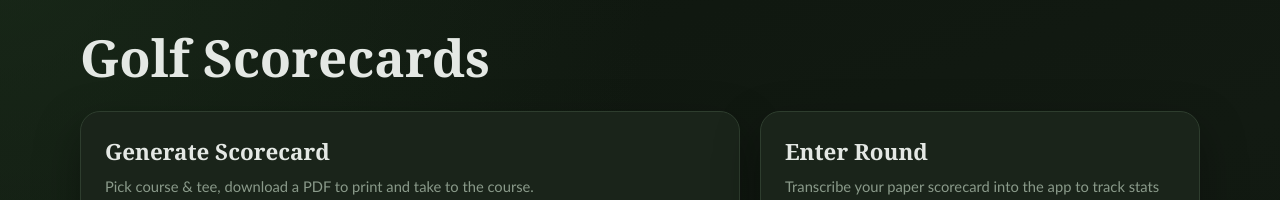
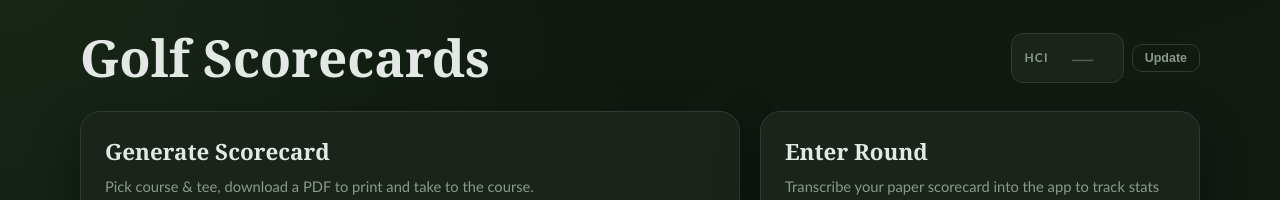
Before and after one commit to Brakjen/golf-scorecards, a FastAPI app: page / in a window 1280 px wide. Shown: the part 44-244 px from the top of the page. Run offline with FastAPI, Linux system fonts and the light colour scheme; data that the repository does not hold is empty.

Commit message:
feat: add persistent handicap index with landing page editor
- settings table (key-value) in SQLite schema
- SettingsRepository with async get/set
- Prominent HCI badge on landing page (top-right, inline edit)
- POST /settings/handicap route to update stored value
- Auto-fill handicap_index on round creation from stored HCI

```diff
--- a/src/golf_scorecards/db/schema.sql
+++ b/src/golf_scorecards/db/schema.sql
@@ -45,3 +45,8 @@ CREATE TABLE IF NOT EXISTS insights_cache (
     rounds_hash     TEXT NOT NULL,
     insights_json   TEXT NOT NULL
 );
+
+CREATE TABLE IF NOT EXISTS settings (
+    key   TEXT PRIMARY KEY,
+    value TEXT NOT NULL
+);
--- /dev/null
+++ b/src/golf_scorecards/settings_repo.py
@@ -0,0 +1,63 @@
+"""Key-value settings persistence in SQLite."""
+
+from __future__ import annotations
+
+import aiosqlite
+
+from golf_scorecards.db.connection import get_connection
+
+
+class SettingsRepository:
+    """Async get/set for the ``settings`` key-value table.
+
+    Args:
+        db_path: Filesystem path to the SQLite database file.
+    """
+
+    def __init__(self, db_path: str) -> None:
+        self._db_path = db_path
+
+    async def _conn(self) -> aiosqlite.Connection:
+        """Open a new async database connection.
+
+        Returns:
+            An open ``aiosqlite.Connection`` ready for queries.
+        """
+        return await get_connection(self._db_path)
+
+    async def get(self, key: str) -> str | None:
+        """Retrieve a setting value by key.
+
+        Args:
+            key: The setting key.
+
+        Returns:
+            The stored value string, or ``None`` if the key does not exist.
+        """
+        conn = await self._conn()
+        try:
+            cursor = await conn.execute(
+                "SELECT value FROM settings WHERE key = ?", (key,),
+            )
+            row = await cursor.fetchone()
+            return row["value"] if row else None
+        finally:
+            await conn.close()
+
+    async def set(self, key: str, value: str) -> None:
+        """Create or update a setting.
+
+        Args:
+            key: The setting key.
+            value: The value to store.
+        """
+        conn = await self._conn()
+        try:
+            await conn.execute(
+                "INSERT INTO settings (key, value) VALUES (?, ?) "
+                "ON CONFLICT(key) DO UPDATE SET value = excluded.value",
+                (key, value),
+            )
+            await conn.commit()
+        finally:
+            await conn.close()
--- a/src/golf_scorecards/static/styles/app.css
+++ b/src/golf_scorecards/static/styles/app.css
@@ -845,11 +845,82 @@ tfoot th {
 
 /* ── Landing page ──────────────────────────────────────────────────── */
 
+.landing-top {
+  display: flex;
+  align-items: center;
+  justify-content: space-between;
+  gap: 16px;
+  margin-bottom: 28px;
+}
+
 .landing-title {
-  margin: 0 0 28px;
+  margin: 0;
   font-family: var(--font-heading);
   font-size: clamp(2rem, 4vw, 3.2rem);
   line-height: 1;
+}
+
+.hci-badge {
+  flex-shrink: 0;
+}
+
+.hci-form {
+  display: flex;
+  align-items: center;
+  gap: 8px;
+}
+
+.hci-label {
+  display: flex;
+  align-items: center;
+  gap: 6px;
+  padding: 6px 12px;
+  border: 1px solid var(--rule);
+  border-radius: 12px;
+  background: var(--panel);
+}
+
+.hci-label__text {
+  font-size: 0.75rem;
+  font-weight: 700;
+  text-transform: uppercase;
+  letter-spacing: 0.1em;
+  color: var(--muted);
+}
+
+.hci-input {
+  width: 56px;
+  padding: 4px 0;
+  background: transparent;
+  border: none;
+  color: var(--accent);
+  font-family: var(--font-heading);
+  font-size: 1.3rem;
+  font-weight: 700;
+  text-align: center;
+  outline: none;
+}
+
+.hci-input::placeholder {
+  color: var(--muted);
+  opacity: 0.5;
+}
+
+.hci-save {
+  padding: 6px 12px;
+  background: transparent;
+  border: 1px solid var(--rule);
+  border-radius: 10px;
+  color: var(--muted);
+  font-size: 0.78rem;
+  font-weight: 600;
+  cursor: pointer;
+  transition: border-color 0.15s, color 0.15s;
+}
+
+.hci-save:hover {
+  border-color: var(--accent);
+  color: var(--accent);
 }
 
 .action-cards {
--- a/src/golf_scorecards/templates/home.html
+++ b/src/golf_scorecards/templates/home.html
@@ -4,7 +4,21 @@
 
 {% block body %}
 <main class="page-shell">
-  <h1 class="landing-title">Golf Scorecards</h1>
+  <div class="landing-top">
+    <h1 class="landing-title">Golf Scorecards</h1>
+    <div class="hci-badge">
+      <form method="post" action="/settings/handicap" class="hci-form">
+        <label class="hci-label">
+          <span class="hci-label__text">HCI</span>
+          <input type="text" name="handicap_index" inputmode="decimal"
+                 value="{{ handicap_index if handicap_index else '' }}"
+                 placeholder="—"
+                 class="hci-input">
+        </label>
+        <button type="submit" class="hci-save">Update</button>
+      </form>
+    </div>
+  </div>
 
   <!-- ── Action cards ──────────────────────────────────── -->
   <div class="action-cards">
--- a/src/golf_scorecards/web/routes.py
+++ b/src/golf_scorecards/web/routes.py
@@ -16,12 +16,14 @@ from golf_scorecards.rounds.stats import compute_quick_stats
 from golf_scorecards.scorecards.builder import ScorecardBuilder
 from golf_scorecards.scorecards.forms import ScorecardFormData, parse_scorecard_form
 from golf_scorecards.scorecards.models import PrintableScorecard
+from golf_scorecards.settings_repo import SettingsRepository
 from golf_scorecards.web.dependencies import (
     get_catalog_service,
     get_export_service,
     get_handicap_service,
     get_round_service,
     get_scorecard_builder,
+    get_settings_repo,
     get_templates,
 )
 
@@ -88,6 +90,7 @@ async def home(
     request: Request,
     catalog_service: CatalogService = Depends(get_catalog_service),
     round_service: RoundService = Depends(get_round_service),
+    settings_repo: SettingsRepository = Depends(get_settings_repo),
 ) -> HTMLResponse:
     """Render the landing page with action cards, quick stats, and recent rounds.
 
@@ -95,6 +98,7 @@ async def home(
         request: The incoming HTTP request.
         catalog_service: Injected catalog service for course options.
         round_service: Injected round service for recent rounds and stats.
+        settings_repo: Injected settings repository for handicap index.
 
     Returns:
         The rendered ``home.html`` template.
@@ -105,6 +109,8 @@ async def home(
 
     summaries = await round_service.list_rounds()
     recent = summaries[:3]
+
+    handicap_index = await settings_repo.get("handicap_index")
 
     # Load full round data for the last 5 rounds to compute quick stats
     stats = None
@@ -130,9 +136,30 @@ async def home(
                 "initial_tee_name": initial_tee,
                 "recent_rounds": recent,
                 "stats": stats,
+                "handicap_index": handicap_index,
             },
         ),
     )
+
+
+@router.post("/settings/handicap")
+async def update_handicap_index(
+    handicap_index: str = Form(default=""),
+    settings_repo: SettingsRepository = Depends(get_settings_repo),
+) -> RedirectResponse:
+    """Update the player's stored handicap index.
+
+    Args:
+        handicap_index: The new handicap index value from the form.
+        settings_repo: Injected settings repository.
+
+    Returns:
+        A redirect back to the landing page.
+    """
+    value = handicap_index.strip()
+    if value:
+        await settings_repo.set("handicap_index", value)
+    return RedirectResponse(url="/", status_code=303)
 
 
 @router.post("/scorecards/preview", response_class=HTMLResponse)
@@ -227,12 +254,14 @@ async def round_create(
     round_date: str = Form(default=""),
     catalog_service: CatalogService = Depends(get_catalog_service),
     round_service: RoundService = Depends(get_round_service),
+    settings_repo: SettingsRepository = Depends(get_settings_repo),
 ) -> RedirectResponse:
     """Create a new round and redirect to the entry form.
 
     Looks up the course and tee from the catalog, creates a round with
     a course snapshot and empty hole rows, then redirects to the
-    spreadsheet entry page.
+    spreadsheet entry page. The player's stored handicap index is
+    automatically attached to the round.
 
     Args:
         course_slug: URL-safe course identifier from the form.
@@ -241,6 +270,7 @@ async def round_create(
         round_date: Optional ISO date string.
         catalog_service: Injected catalog service.
         round_service: Injected round service.
+        settings_repo: Injected settings repository for handicap index.
 
     Returns:
         A redirect to ``GET /rounds/{id}/edit``.
@@ -259,11 +289,15 @@ async def round_create(
     parsed_date = date.fromisoformat(round_date) if round_date else date.today()
     parsed_name = player_name.strip() or None
 
+    hci_raw = await settings_repo.get("handicap_index")
+    hci = float(hci_raw) if hci_raw else None
+
     r = await round_service.create_round(
         course=course,
         tee=tee,
         round_date=parsed_date,
         player_name=parsed_name,
+        handicap_index=hci,
     )
     return RedirectResponse(url=f"/rounds/{r.id}/edit", status_code=303)
 
```
Also changed, not shown: src/golf_scorecards/web/dependencies.py (+13 -0 lines), tests/test_round_routes.py (+4 -0 lines).
